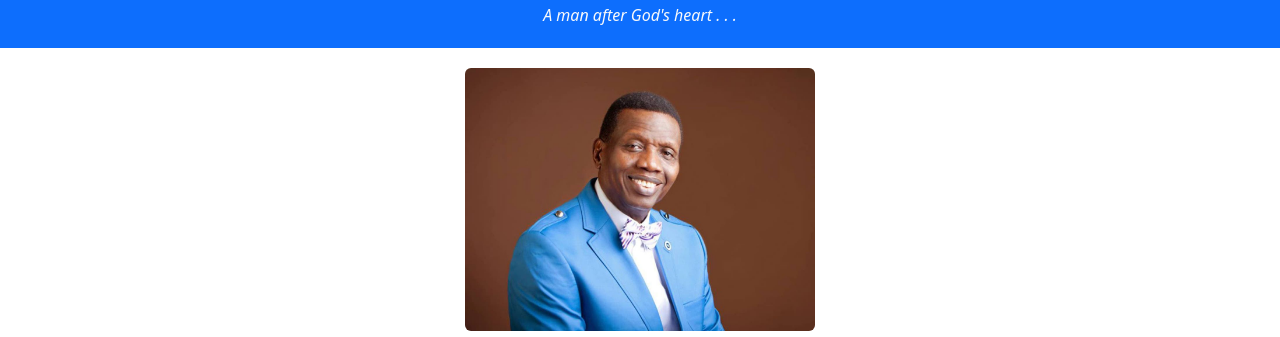
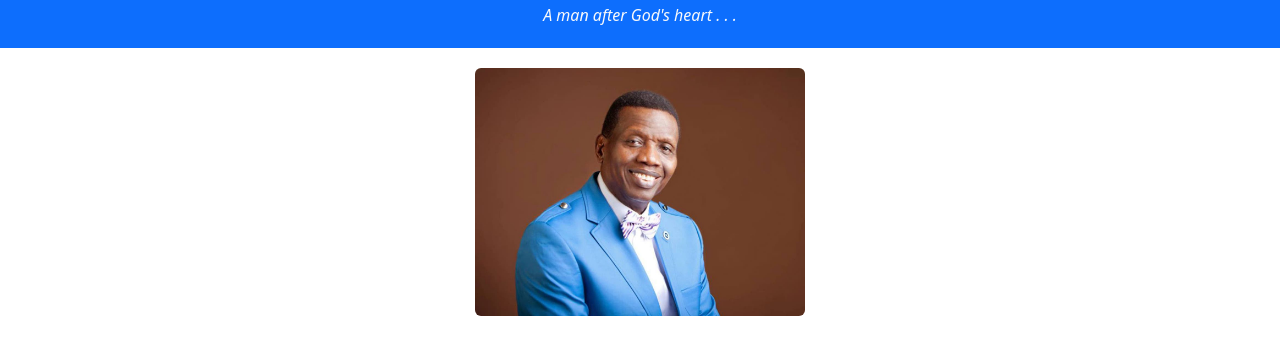
Before and after one commit to DevAyoola/ea-adeboye-tribute-page, a plain HTML site: page index.html in a window 1280 px wide. Shown: the part 58-395 px from the top of the page. Drawn offline with Linux system fonts and the light colour scheme.

Commit message:
Update index.html

```diff
--- a/index.html
+++ b/index.html
@@ -22,10 +22,9 @@
 			<img
 				src="./images/b5aab029-pastor-adeboye.jpg"
 				class="img-fluid rounded"
-				width="350px"
+				width="330px"
 			/>
 		</section>
-		<!--height="270px"-->
 		<br />
 		<section class="container">
 			<div>
```
